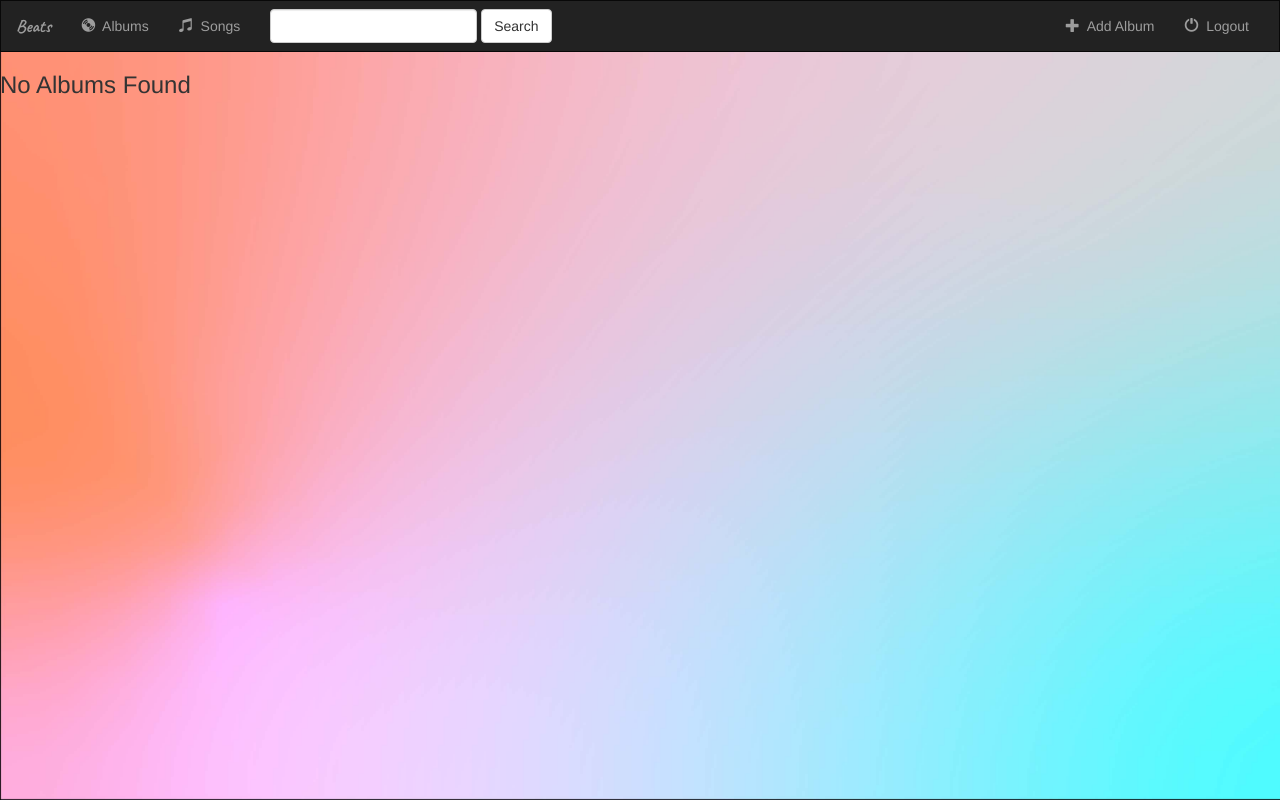
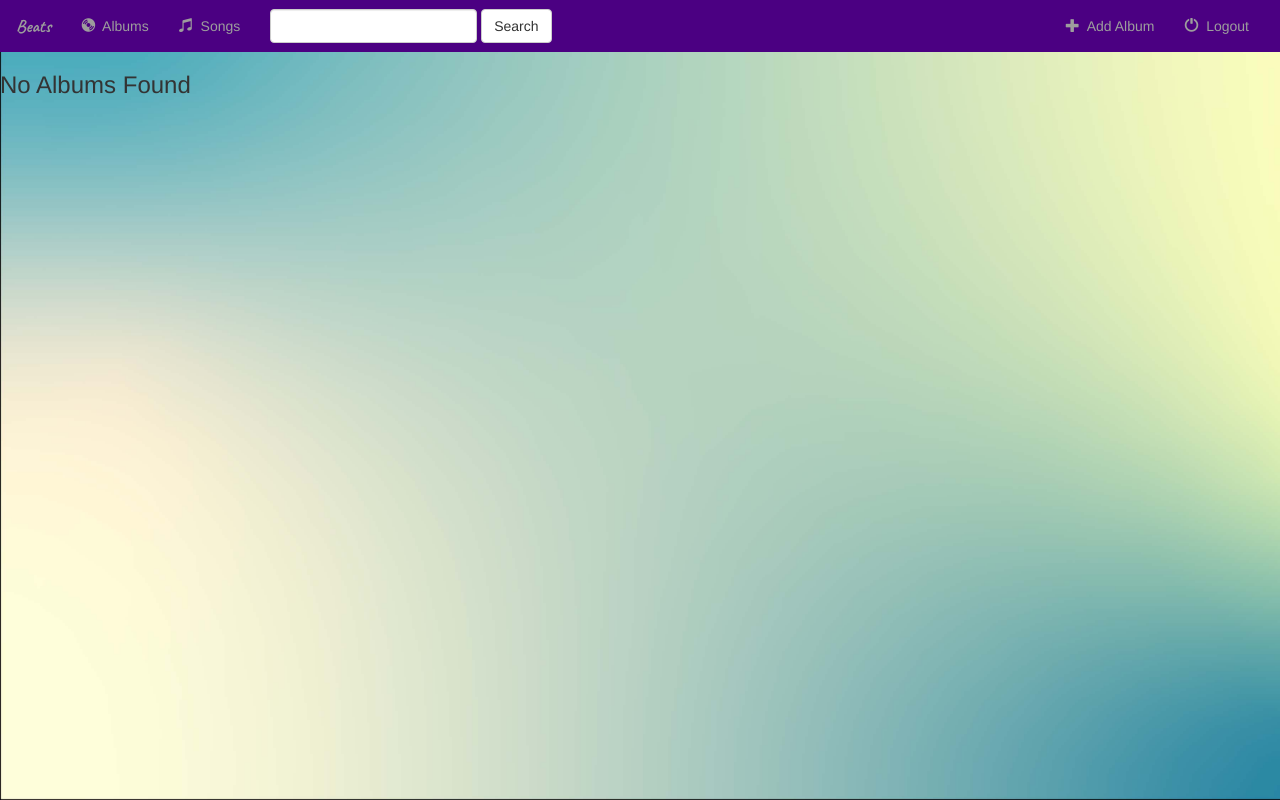
Before and after one commit to balwanishivam/Beats, a Django app: page / in a window 1280 px wide. Run offline with Django 3.2, Linux system fonts and the light colour scheme; data that the repository does not hold is empty; some libraries are stand-ins or nearby versions.

Commit message:
Base Html Added

```diff
--- a/music/static/music/style.css
+++ b/music/static/music/style.css
@@ -5,6 +5,10 @@ body{
 .navbar{
     border-radius: 0;
 }
+.navbar-inverse{
+    background-color:#4B0082;
+    border-color:#4B0082;
+}
 .navbar-brand{
     font-family:'Caveat',cursive;
 }
--- /dev/null
+++ b/music/templates/music/base.html
@@ -0,0 +1,64 @@
+<html lang="en">
+<head>
+    <meta charset="UTF-8">
+    <title>Beats</title>
+    {%load static%}
+    <link rel="stylesheet" href="https://maxcdn.bootstrapcdn.com/bootstrap/3.3.7/css/bootstrap.min.css"/>
+    <link href="https://fonts.googleapis.com/css2?family=Caveat:wght@700&display=swap" rel="stylesheet"/>
+    <script src="https://ajax.googleapis.com/ajax/libs/jquery/3.4.1/jquery.min.js"></script>
+    <script src="https://maxcdn.bootstrapcdn.com/bootstrap/3.3.7/js/bootstrap.min.js" integrity="sha384-Tc5IQib027qvyjSMfHjOMaLkfuWVxZxUPnCJA7l2mCWNIpG9mGCD8wGNIcPD7Txa" crossorigin="anonymous"></script>
+    <link rel="stylesheet" type="text/css" href="{% static 'music/style.css' %}"/>
+</head>
+<body>
+    <nav class="navbar navbar-inverse">
+        <div class="container-fluid">
+            <div class="navbar-header">
+                <button type="button" class="navbar-toggle" data-toggle="collapse" data-target="#topNavBar">
+                    <span class="icon-bar"></span>
+                    <span class="icon-bar"></span>
+                    <span class="icon-bar"></span>
+                </button>
+                <a class="navbar-brand" href="{% url 'music:index' %}">Beats</a>
+            </div>
+            <div class="collapse navbar-collapse" id="topNavBar">
+                <ul class="nav navbar-nav">
+                    <li class="">
+                        <a href="{% url 'music:index' %}">
+                            <span class="glyphicon glyphicon-cd" aria-hidden="true"></span>&nbsp;
+                            Albums
+                        </a>
+                    </li>
+                    <li class="">
+                        <a href="{% url 'music:index' %}">
+                            <span class="glyphicon glyphicon-music" aria-hidden="true"></span>&nbsp;
+                            Songs
+                        </a>
+                    </li>
+                </ul>
+                <form class="navbar-form navbar-left" role="search" method="get" action="#">
+                    <div class="form-group">
+                        <input type="text" class="form-control" name="query" value="">
+                    </div>
+                    <button type="submit" class="btn btn-default">Search</button>
+                </form>
+                <ul class="nav navbar-nav navbar-right">
+                    <li class="">
+                        <a href="{% url 'music:index' %}">
+                            <span class="glyphicon glyphicon-plus" aria-hidden="true"></span>&nbsp;
+                            Add Album
+                        </a>
+                    </li>
+                    <li class="">
+                        <a href="{% url 'music:index' %}">
+                            <span class="glyphicon glyphicon-off" aria-hidden="true"></span>&nbsp;
+                            Logout
+                        </a>
+                    </li>
+                </ul>
+            </div>
+        </div>
+    </nav>
+{% block body %}
+{% endblock %}
+</body>
+</html>
--- a/music/templates/music/index.html
+++ b/music/templates/music/index.html
@@ -1,57 +1,5 @@
-{%load static%}
-<link rel="stylesheet" href="https://maxcdn.bootstrapcdn.com/bootstrap/3.3.7/css/bootstrap.min.css"/>
-<link href="https://fonts.googleapis.com/css2?family=Caveat:wght@700&display=swap" rel="stylesheet"/>
-<script src="https://ajax.googleapis.com/ajax/libs/jquery/3.4.1/jquery.min.js"></script>
-<script src="https://maxcdn.bootstrapcdn.com/bootstrap/3.3.7/js/bootstrap.min.js" integrity="sha384-Tc5IQib027qvyjSMfHjOMaLkfuWVxZxUPnCJA7l2mCWNIpG9mGCD8wGNIcPD7Txa" crossorigin="anonymous"></script>
-<link rel="stylesheet" type="text/css" href="{% static 'music/style.css' %}"/>
-<nav class="navbar navbar-inverse">
-    <div class="container-fluid">
-        <div class="navbar-header">
-            <button type="button" class="navbar-toggle" data-toggle="collapse" data-target="#topNavBar">
-                <span class="icon-bar"></span>
-                <span class="icon-bar"></span>
-                <span class="icon-bar"></span>
-            </button>
-            <a class="navbar-brand" href="{% url 'music:index' %}">Beats</a>
-        </div>
-        <div class="collapse navbar-collapse" id="topNavBar">
-            <ul class="nav navbar-nav">
-                <li class="">
-                    <a href="{% url 'music:index' %}">
-                        <span class="glyphicon glyphicon-cd" aria-hidden="true"></span>&nbsp;
-                        Albums
-                    </a>
-                </li>
-                <li class="">
-                    <a href="{% url 'music:index' %}">
-                        <span class="glyphicon glyphicon-music" aria-hidden="true"></span>&nbsp;
-                        Songs
-                    </a>
-                </li>
-            </ul>
-            <form class="navbar-form navbar-left" role="search" method="get" action="#">
-                <div class="form-group">
-                    <input type="text" class="form-control" name="query" value="">
-                </div>
-                <button type="submit" class="btn btn-default">Search</button>
-            </form>
-            <ul class="nav navbar-nav navbar-right">
-                <li class="">
-                    <a href="{% url 'music:index' %}">
-                        <span class="glyphicon glyphicon-plus" aria-hidden="true"></span>&nbsp;
-                        Add Album
-                    </a>
-                </li>
-                <li class="">
-                    <a href="{% url 'music:index' %}">
-                        <span class="glyphicon glyphicon-off" aria-hidden="true"></span>&nbsp;
-                        Logout
-                    </a>
-                </li>
-            </ul>
-        </div>
-    </div>
-</nav>
+{% extends 'music/base.html' %}
+{% block body%}
 {% if all_album%}
 <ol>
     {% for album in all_album %}
@@ -63,3 +11,4 @@
 {%else%}
     <h3>No Albums Found</h3>
 {%endif%}
+{% endblock %}
```
Also changed, not shown: music/templates/music/detail.html (+2 -54 lines), music/static/music/images/background.jpg, 2 other files.
